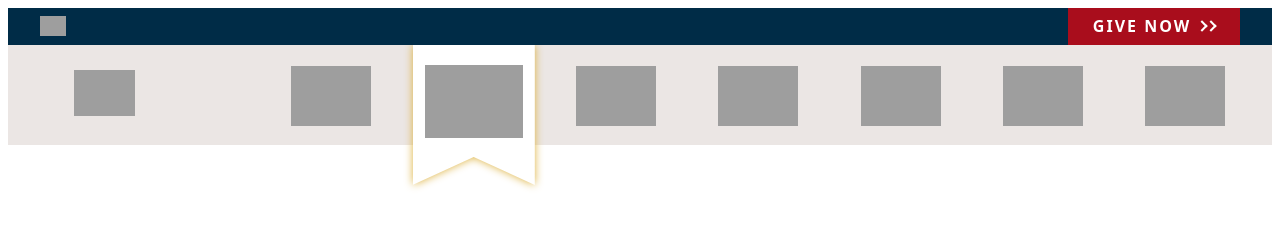
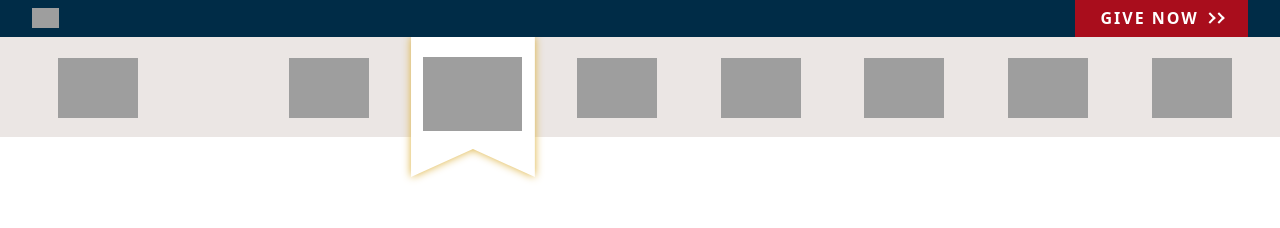
Before and after one commit to createfervor/asm-supermenu, a plain HTML site: page index.html in a window 1280 px wide. Drawn offline with Linux system fonts and the light colour scheme.

Commit message:
update asm logo style

```diff
--- a/asm_v2.js
+++ b/asm_v2.js
@@ -122,7 +122,7 @@ template.innerHTML = `
             transform: scale(1.025);
     cursor: pointer; }
   .asm-super-menu__link.logo-asm span {
-    background-size: 50%;
+    background-size: contain;
     background-position: center 30%;
     background-image: url("https://armedservicesministry.org/wp-content/uploads/2021/09/ASM_v2.svg"); }
 .asm-super-menu__link.logo-jmw span { background-image: url("https://armedservicesministry.org/wp-content/uploads/2021/09/JMW.png"); }
--- a/index.html
+++ b/index.html
@@ -9,5 +9,12 @@
 	<body>
 		<asm-supermenu site="gu" />
 		<script src="asm_v2.min.js"></script>
+		<style>
+			body,
+			html {
+				margin: 0;
+				padding: 0;
+			}
+		</style>
 	</body>
 </html>
```
Also changed, not shown: asm_v2.min.js.
